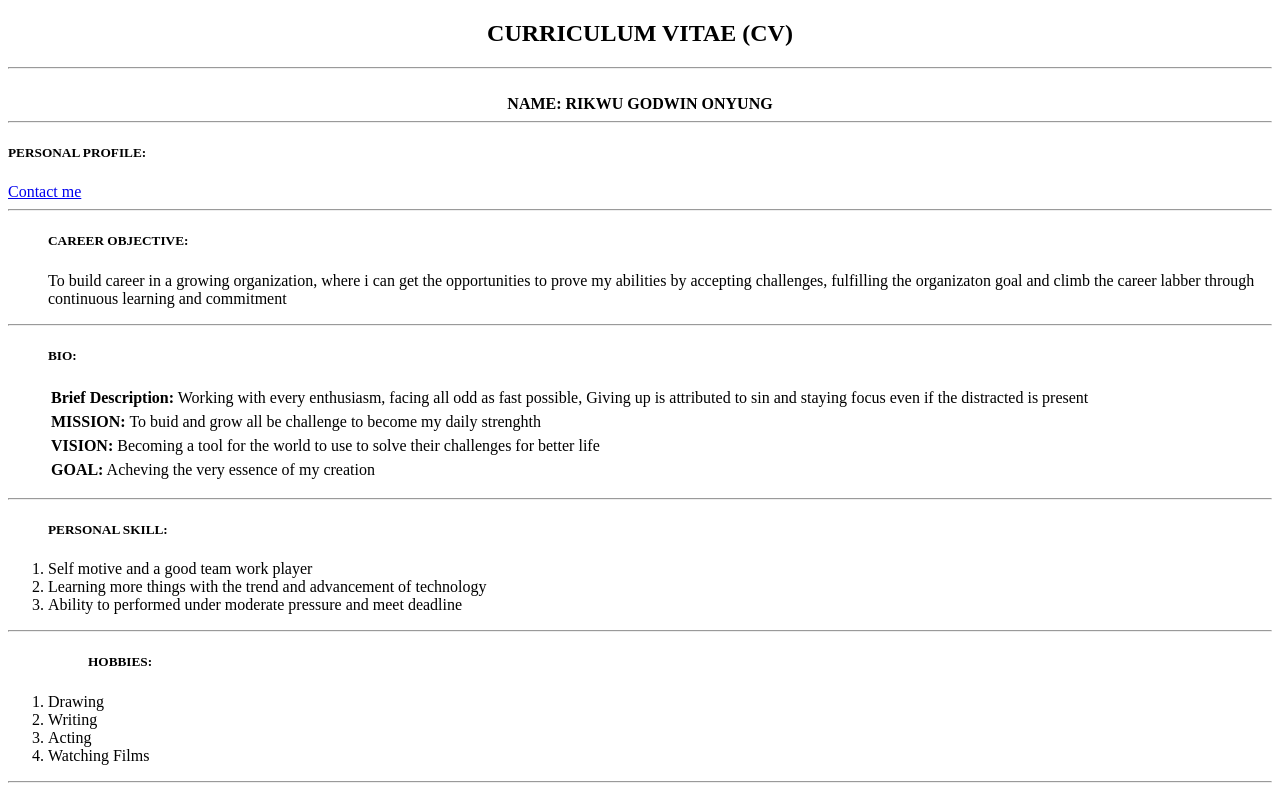
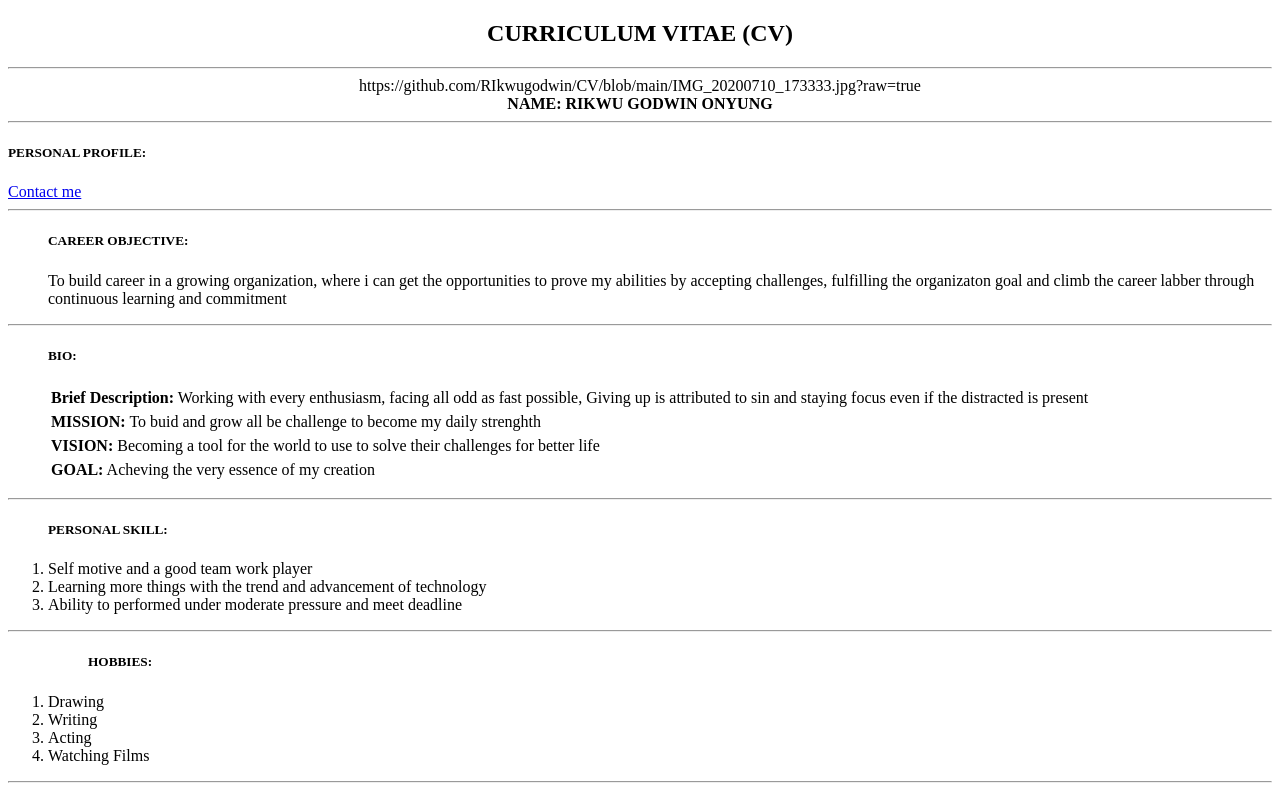
Before and after one commit to RIkwugodwin/CV, a plain HTML site: page success.html in a window 1280 px wide. Shown: the top 800 px of the page. Drawn offline with Linux system fonts and the light colour scheme.

Commit message:
Update success.html

```diff
--- a/success.html
+++ b/success.html
@@ -10,7 +10,7 @@
 </body>
 <hr>
 
-<center><img src="C:\Users\User\Desktop\Html classes/Success/IMG_20200710_173333_5.jpg" alt=""> </center>
+<center>https://github.com/RIkwugodwin/CV/blob/main/IMG_20200710_173333.jpg?raw=true </center>
 <Strong> <center><b>NAME: </b>  RIKWU GODWIN ONYUNG </center></Strong>
 <hr>
 <p><b> <h5> PERSONAL PROFILE:</h5></b></p>
```
